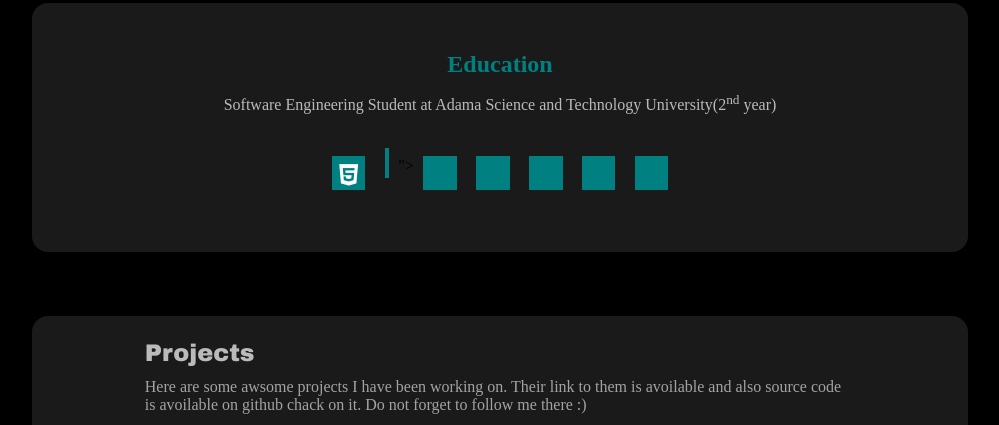
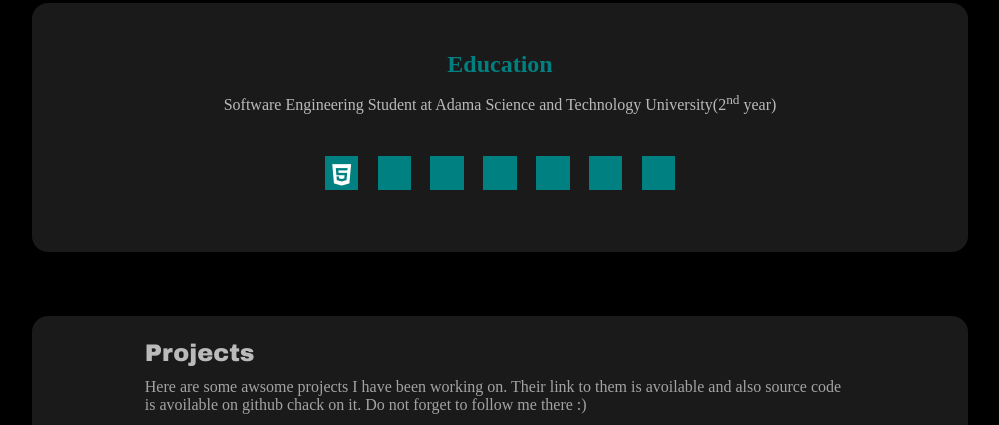
Before and after one commit to kiyakebe/kiyakebe.github.io, a plain HTML site: page index.html in a window 1280 px wide. Shown: the part 1373-1798 px from the top of the page, without its empty margins (260-1259 px from the left). Drawn offline with Linux system fonts and the light colour scheme.

Commit message:
Update index.html

```diff
--- a/index.html
+++ b/index.html
@@ -66,12 +66,12 @@
 			<p>Software Engineering Student at Adama Science and Technology University(2<sup>nd</sup> year)</p>
 			<li>
 				<ul><i data-text="I have full ablity on HTML5 and pervious version as well. I can write HTML5 and combine with css and js and other frame works." class="fa fa-html5"></i></ul>
-				<ul><i data-text="I can write CSS3 very confidently. I am also ablse to work with bootstrap and other css frameworks."class="<i class="fa-brands fa-css3-alt"></i>"></i></ul>
-				<ul><i data-text="I am intermediate in JS, not that begginer. I can write JS script for web design and animation to its fullest potential."class="fa fa-square-js"></i></ul>
-				<ul><i data-text="some description"class="fa fa-python"></i></ul>
-				<ul><i data-text="some description"class="fa fa-php"></i></ul>
-				<ul><i data-text="some description"class="fa fa-laravel"></i></ul>
-				<ul><i data-text="some description"class="fa fa-sass"></i></ul>
+				<ul><i data-text="I can write CSS3 very confidently. I am also ablse to work with bootstrap and other css frameworks."<i class="fa fa-css3-alt"></i></ul>
+				<ul><i data-text="I am intermediate in JS, not that begginer. I can write JS script for web design and animation to its fullest potential."<i class="fa fa-square-js"></i></ul>
+				<ul><i data-text="some description"<i class="fa fa-python"></i></ul>
+				<ul><i data-text="some description"<i class="fa fa-php"></i></ul>
+				<ul><i data-text="some description"<i class="fa fa-laravel"></i></ul>
+				<ul><i data-text="some description"<i class="fa fa-sass"></i></ul>
 			</li>
 		</div>
 
```
